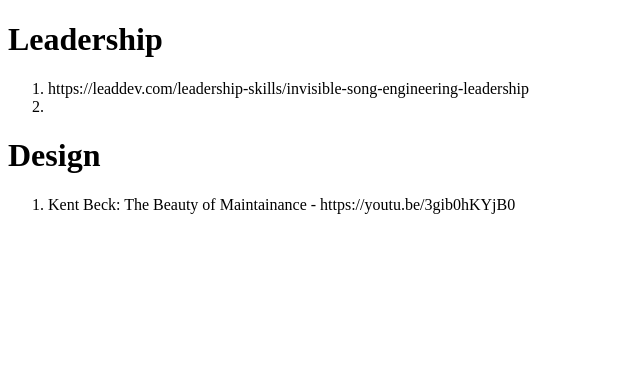
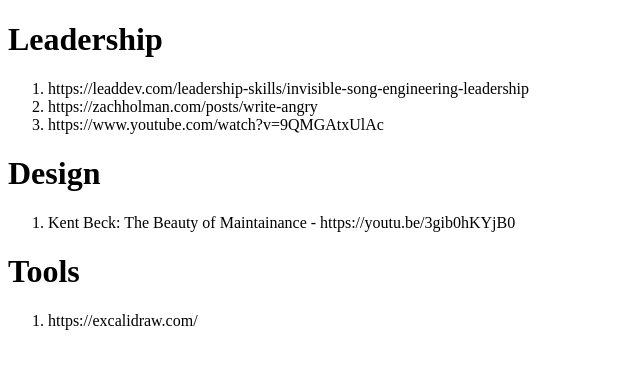
Before and after one commit to DNJC/dnjc.github.io, a plain HTML site: page index.html in a window 1280 px wide. Shown: the whole page, without its empty margins (0-640 px from the left). Drawn offline with Linux system fonts and the light colour scheme.

Commit message:
more new links

```diff
--- a/index.html
+++ b/index.html
@@ -1,7 +1,7 @@
 <!DOCTYPE html>
 <html>
     <head>
-        <title>Dave's favourite watches and reads</title>
+        <title>Dave's favourite watches, reads and useful tools</title>
     </head>
     <body>
         <h1>
@@ -12,7 +12,10 @@
                 https://leaddev.com/leadership-skills/invisible-song-engineering-leadership
             </li>
             <li>
-
+                https://zachholman.com/posts/write-angry
+            </li>
+            <li>
+                https://www.youtube.com/watch?v=9QMGAtxUlAc
             </li>
         </ol>
         <h1>
@@ -23,5 +26,11 @@
                     Kent Beck: The Beauty of Maintainance - https://youtu.be/3gib0hKYjB0
                 </li>
         </ol>
+        <h1>Tools</h1>
+        <ol>
+            <li>
+                https://excalidraw.com/
+            </li>
+        </ol>
     </body>
 </html>
```
